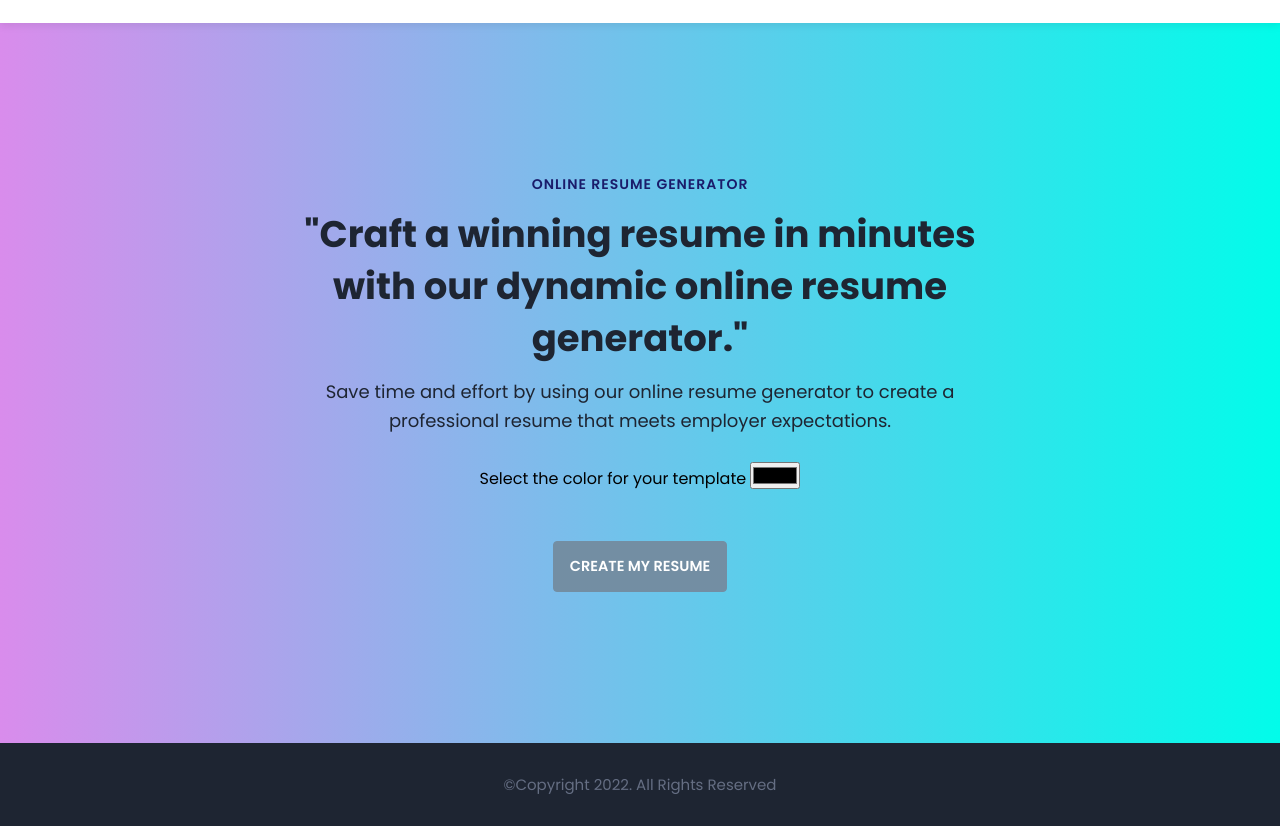
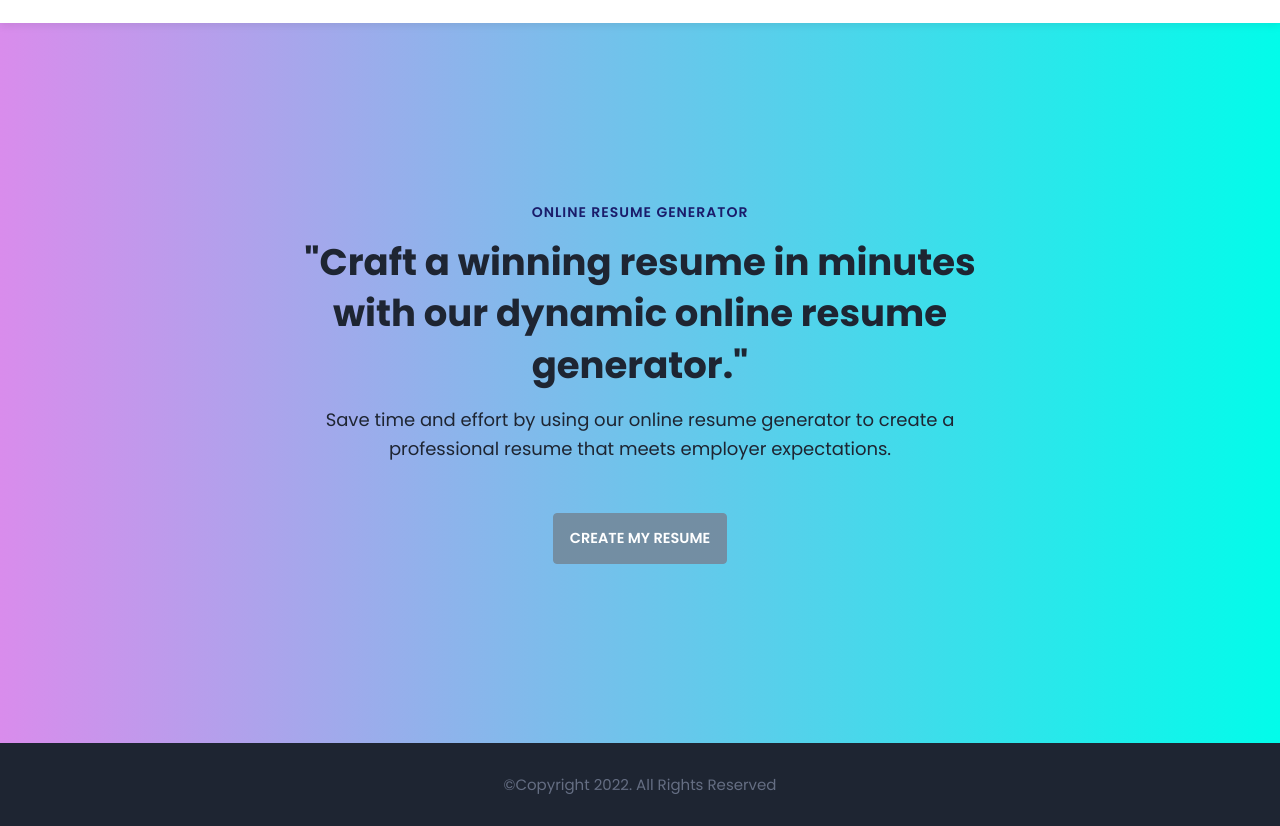
Before and after one commit to leet-somnath/Coding-Raja-Tecnologies-Internship-task1-resume_generator, a plain HTML site: page index.html in a window 1280 px wide. Shown: the part 57-883 px from the top of the page. Drawn offline with Linux system fonts and the light colour scheme.

Commit message:
final 3.0

```diff
--- a/index.html
+++ b/index.html
@@ -33,10 +33,7 @@
                     <h1 class="lg-title">"Craft a winning resume in minutes with our dynamic online resume generator."</h1>
                     <p class="text-dark fs-18">Save time and effort by using our online resume generator to create a
                         professional resume that meets employer expectations.</p>
-                        <div>
-                            <label for="colorPicker">Select the color for your template</label>
-                            <input type="color" id="colorPicker" onchange="changecolor(this.value)">
-                        </div>
+
                         <div style="margin-top: 50PX;">
                             <a href="resume.html" class="btn btn-primary text-uppercase" >Create My Resume</a>
                         </div>
```
